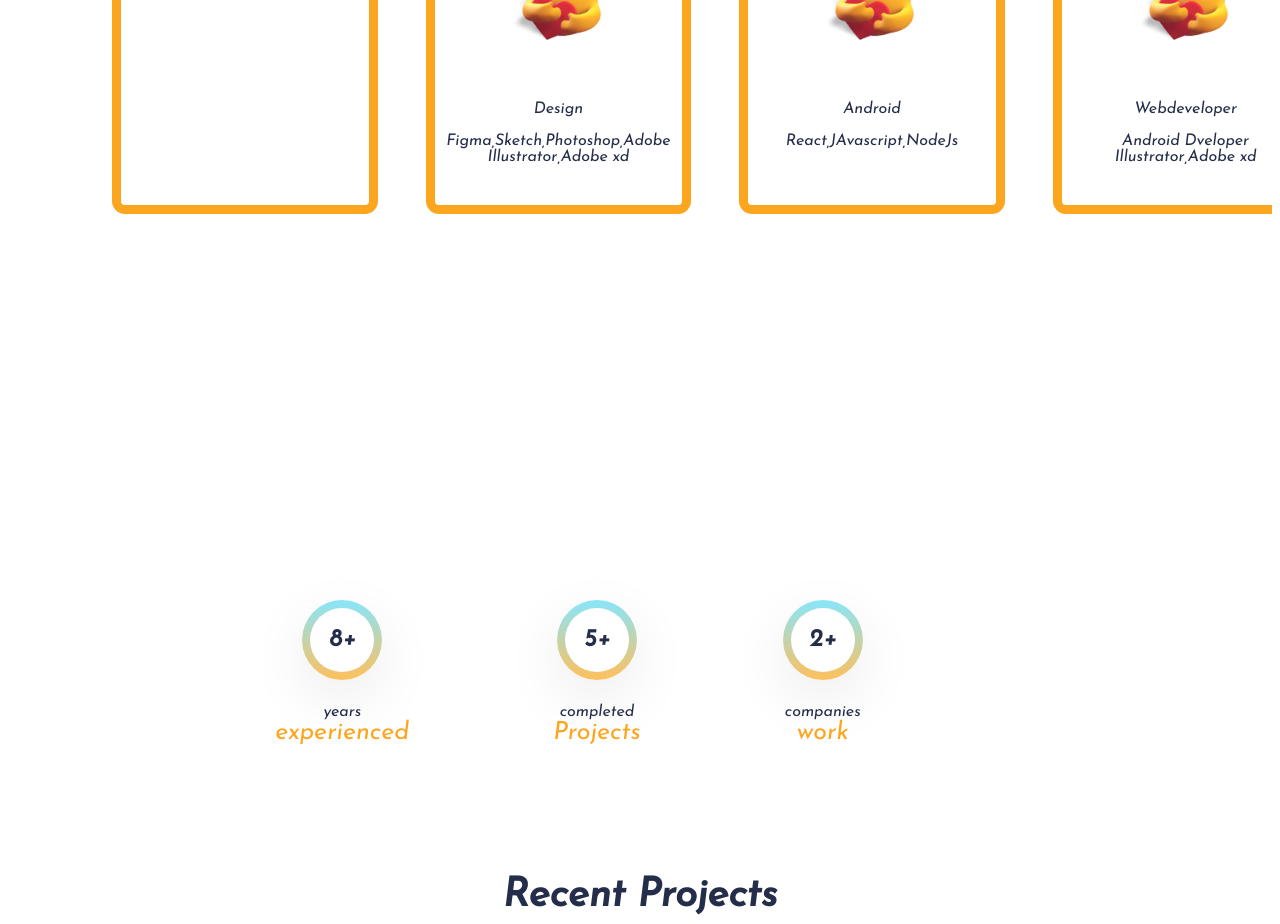
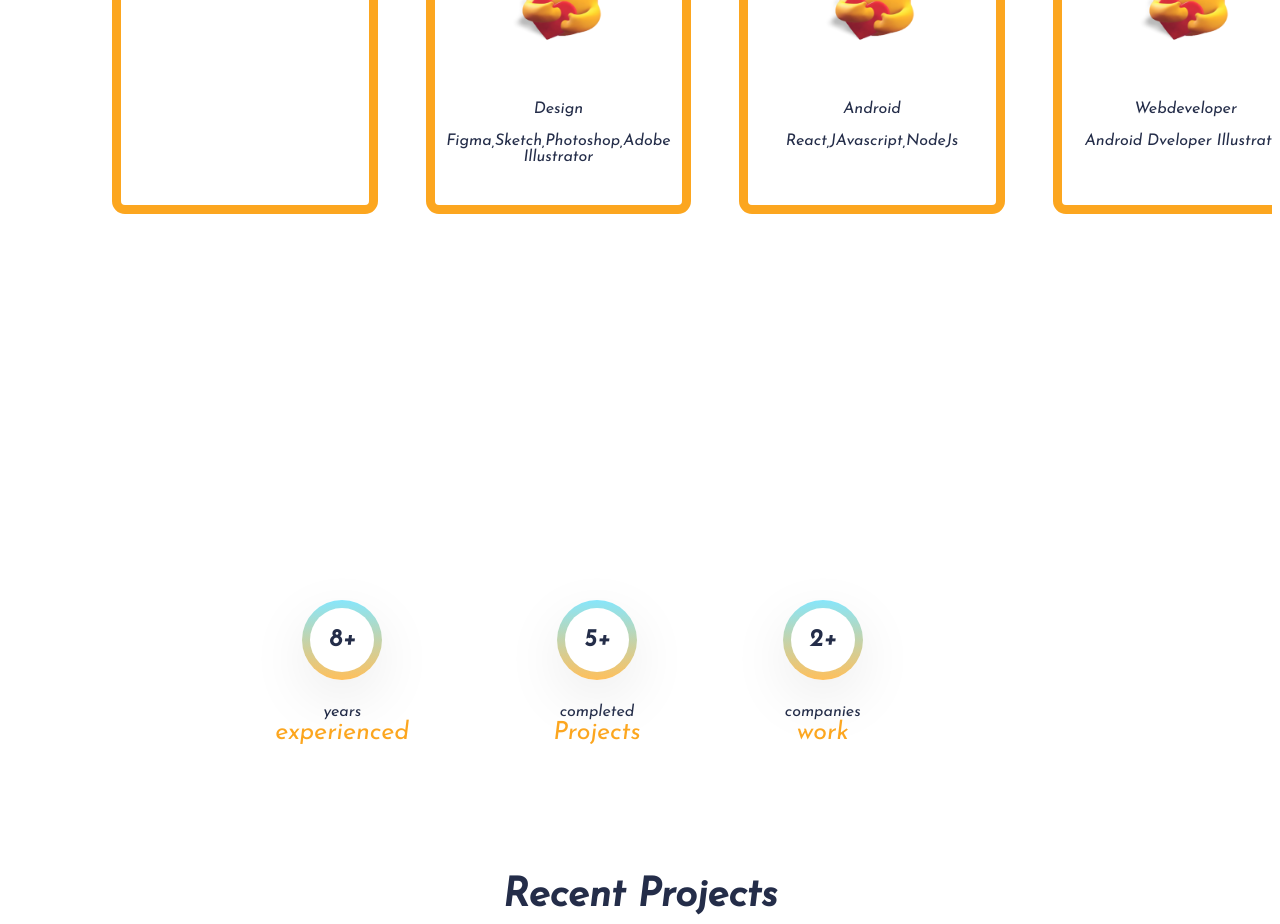
Before and after one commit to Pranishkafle6175/PotfolioReactjs, a React (Create React App) app: page / in a window 1280 px wide. Shown: the part 1280-2204 px from the top of the page. Built offline with nearby package versions, Linux system fonts and the light colour scheme.

Commit message:
Words and Css updated

```diff
--- a/src/Component/CardDiv/CardDiv.jsx
+++ b/src/Component/CardDiv/CardDiv.jsx
@@ -13,7 +13,7 @@ const CardDiv = () => {
           style={{ top: "14%", left: "20%" }}
           image={heart}
           title="Design"
-          text="Figma,Sketch,Photoshop,Adobe Illustrator,Adobe xd"
+          text="Figma,Sketch,Photoshop,Adobe Illustrator"
         />
       </div>
       <div className="card2">
@@ -29,7 +29,7 @@ const CardDiv = () => {
           style={{ top: "14%", left: "90%" }}
           image={heart}
           title="Webdeveloper"
-          text="Android Dveloper Illustrator,Adobe xd"
+          text="Android Dveloper Illustrator"
         />
       </div>
     </div>
```
